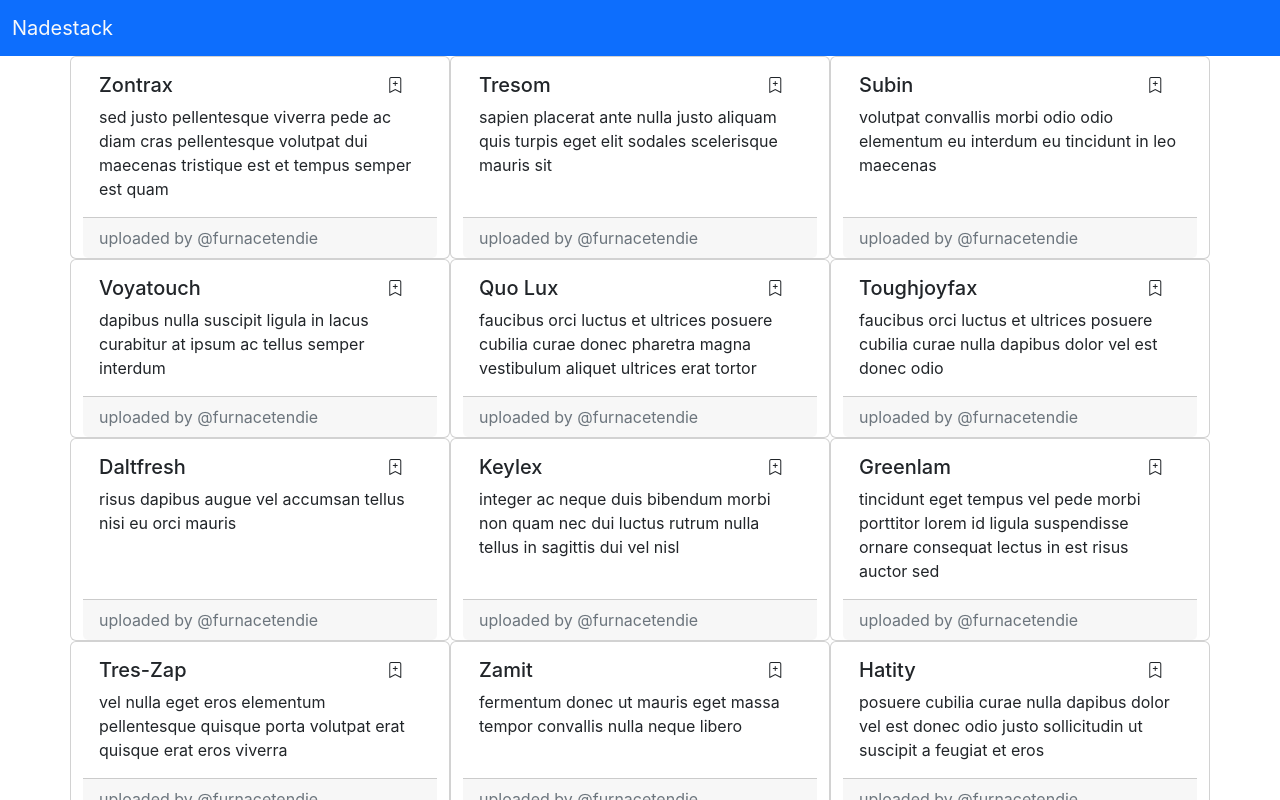
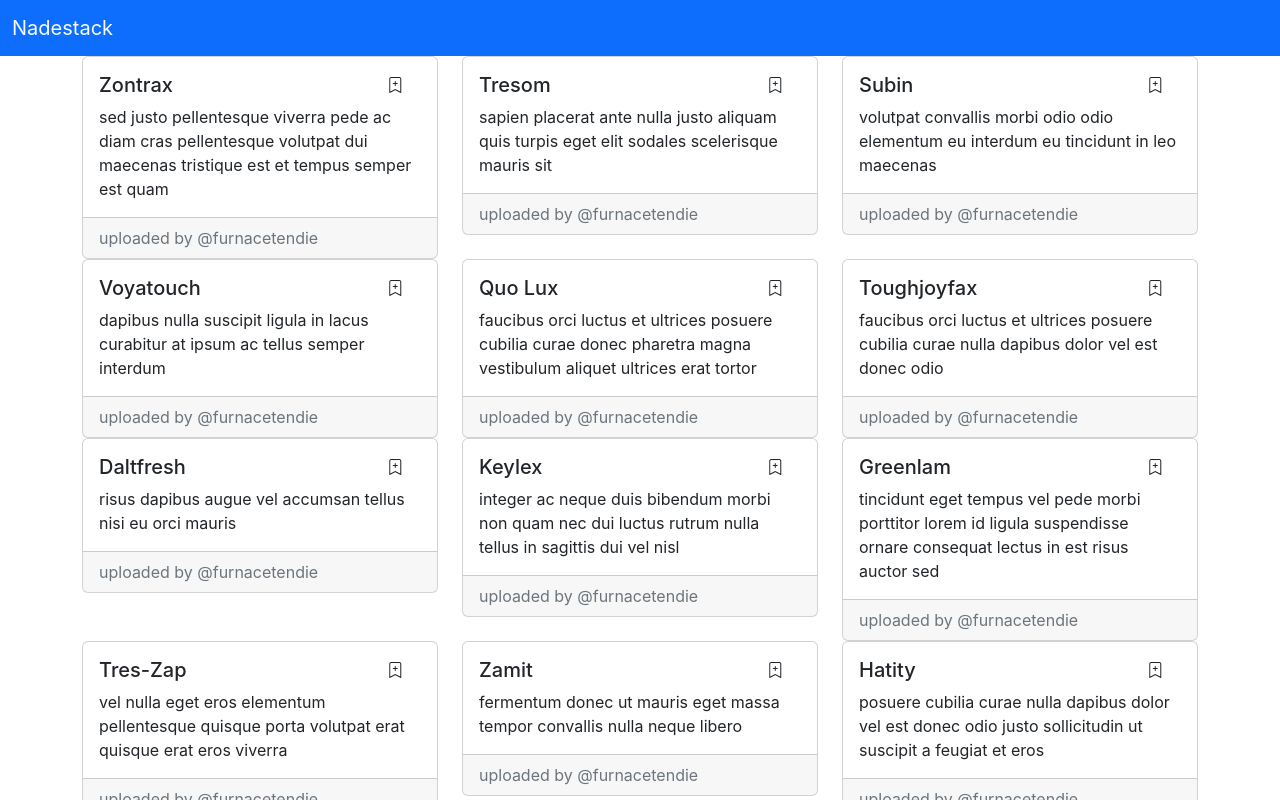
Before and after one commit to robbyjm/nadestack, a React (Create React App) app: page / in a window 1280 px wide. Shown: the top 800 px of the page. Built offline with nearby package versions, Linux system fonts and the light colour scheme.

Commit message:
corrected the container row column usage

```diff
--- a/src/App.tsx
+++ b/src/App.tsx
@@ -57,7 +57,7 @@ const Body = (props: any): JSX.Element => {
 
 const Card = (props: any): JSX.Element => {
   const cards = props.data.map((entry: any) => (
-    <div className="card col col-4"><CardBody data={entry} /><CardFooter data={entry}/></div>
+    <div className="col col-sm-4"><div className="card"><CardBody data={entry} /><CardFooter data={entry}/></div></div>
   ))
   return (
     cards
```
